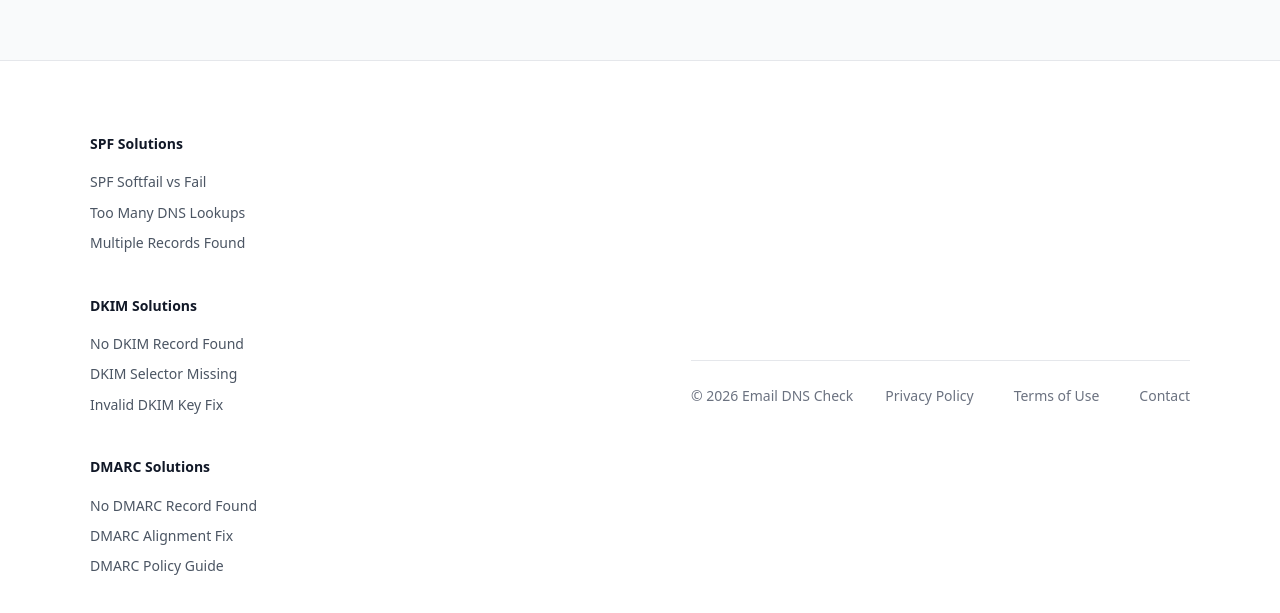
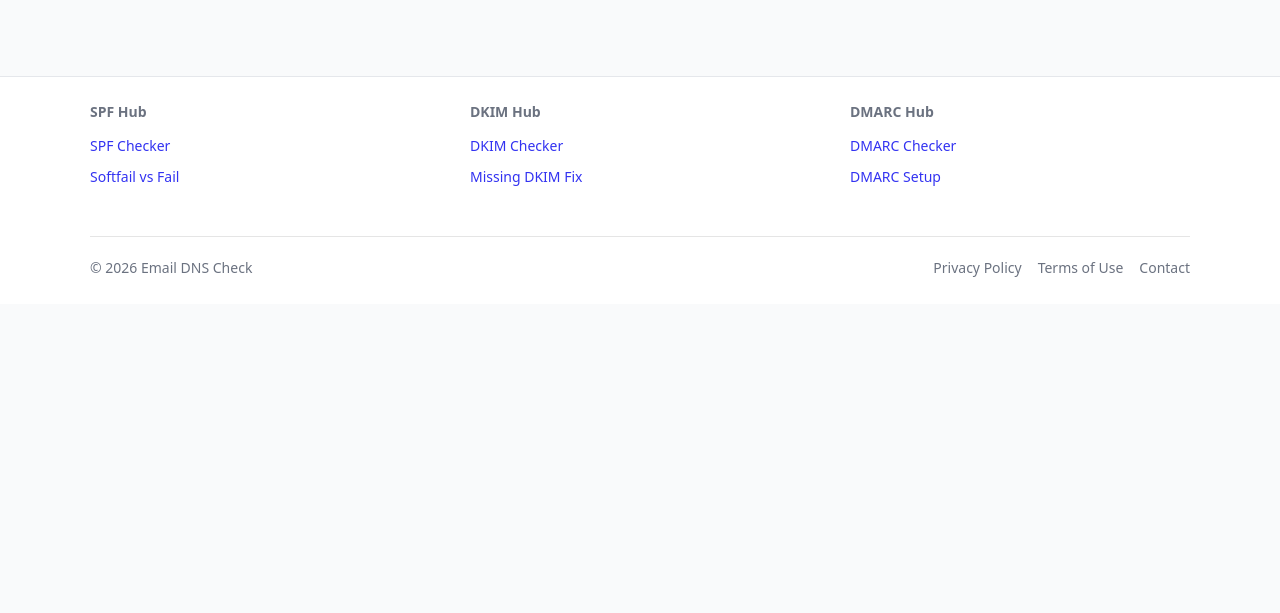
Before and after one commit to thetimecabinets/email-auth-checker, a Next.js app: page / in a window 1280 px wide. Shown: the part 709-1322 px from the top of the page. After the commit the page ends 1013 px from the top, so only its background shows below. Built offline with nearby package versions, Linux system fonts and the light colour scheme.

Commit message:
Initial Email DNS Check tool with SPF, DKIM, DMARC pages and layout

```diff
--- a/app/layout.tsx
+++ b/app/layout.tsx
@@ -16,7 +16,7 @@ export default function RootLayout({
   return (
     <html lang="en">
       <body>
-        {/* HEADER */}
+        {/* HEADER - Restored exactly to your original version */}
         <header className="site-header">
           <div className="container header-inner">
             <Logo />
@@ -29,50 +29,39 @@ export default function RootLayout({
           </div>
         </header>
 
-        {/* MAIN CONTENT AREA */}
-        <div className="container">{children}</div>
+        {/* MAIN */}
+        <div className="container" style={{ minHeight: '60vh' }}>{children}</div>
 
-        {/* ENHANCED FOOTER WITH INTERNAL LINKING */}
-        <footer className="site-footer" style={{ marginTop: '64px', borderTop: '1px solid #e5e7eb', paddingTop: '48px' }}>
-          <div className="container footer-inner">
+        {/* FOOTER - Your original structure + the 3 "Hub" columns for SEO */}
+        <footer className="site-footer">
+          <div className="container footer-inner" style={{ flexDirection: 'column', alignItems: 'flex-start' }}>
 
-            {/* DIRECTORY SECTION: This helps Google index your 28 pages */}
-            <div style={{
-              display: 'grid',
-              gridTemplateColumns: 'repeat(auto-fit, minmax(200px, 1fr))',
-              gap: '32px',
-              textAlign: 'left',
-              marginBottom: '48px'
-            }}>
+            {/* SEO Hallway Section: Clean & Organized */}
+            <div style={{ display: 'grid', gridTemplateColumns: 'repeat(auto-fit, minmax(150px, 1fr))', gap: '40px', width: '100%', marginBottom: '40px', textAlign: 'left' }}>
               <div>
-                <strong style={{ display: 'block', marginBottom: '16px', color: '#111827' }}>SPF Solutions</strong>
-                <Link href="/spf/spf-softfail-vs-fail" style={footerLinkStyle}>SPF Softfail vs Fail</Link>
-                <Link href="/spf/spf-permerror-too-many-dns-lookups" style={footerLinkStyle}>Too Many DNS Lookups</Link>
-                <Link href="/spf/multiple-spf-records-found" style={footerLinkStyle}>Multiple Records Found</Link>
+                <strong style={{ display: 'block', marginBottom: '12px' }}>SPF Hub</strong>
+                <Link href="/spf" style={hubLinkStyle}>SPF Checker</Link>
+                <Link href="/spf/spf-softfail-vs-fail" style={hubLinkStyle}>Softfail vs Fail</Link>
               </div>
-
               <div>
-                <strong style={{ display: 'block', marginBottom: '16px', color: '#111827' }}>DKIM Solutions</strong>
-                <Link href="/dkim/no-dkim-record-found" style={footerLinkStyle}>No DKIM Record Found</Link>
-                <Link href="/dkim/dkim-selector-not-found" style={footerLinkStyle}>DKIM Selector Missing</Link>
-                <Link href="/dkim/invalid-dkim-key" style={footerLinkStyle}>Invalid DKIM Key Fix</Link>
+                <strong style={{ display: 'block', marginBottom: '12px' }}>DKIM Hub</strong>
+                <Link href="/dkim" style={hubLinkStyle}>DKIM Checker</Link>
+                <Link href="/dkim/no-dkim-record-found" style={hubLinkStyle}>Missing DKIM Fix</Link>
               </div>
-
               <div>
-                <strong style={{ display: 'block', marginBottom: '16px', color: '#111827' }}>DMARC Solutions</strong>
-                <Link href="/dmarc/no-dmarc-record-found" style={footerLinkStyle}>No DMARC Record Found</Link>
-                <Link href="/dmarc/dmarc-alignment-failed" style={footerLinkStyle}>DMARC Alignment Fix</Link>
-                <Link href="/dmarc/dmarc-policy-none-vs-quarantine-vs-reject" style={footerLinkStyle}>DMARC Policy Guide</Link>
+                <strong style={{ display: 'block', marginBottom: '12px' }}>DMARC Hub</strong>
+                <Link href="/dmarc" style={hubLinkStyle}>DMARC Checker</Link>
+                <Link href="/dmarc/no-dmarc-record-found" style={hubLinkStyle}>DMARC Setup</Link>
               </div>
             </div>
 
-            {/* BOTTOM BAR */}
-            <div style={{ borderTop: '1px solid #e5e7eb', paddingTop: '24px', display: 'flex', justifyContent: 'space-between', flexWrap: 'wrap', gap: '16px' }}>
-              <p style={{ color: '#6b7280', fontSize: '14px' }}>© {new Date().getFullYear()} Email DNS Check</p>
-              <div className="footer-links" style={{ display: 'flex', gap: '24px' }}>
-                <Link href="/privacy" style={{ color: '#6b7280', fontSize: '14px' }}>Privacy Policy</Link>
-                <Link href="/terms" style={{ color: '#6b7280', fontSize: '14px' }}>Terms of Use</Link>
-                <Link href="/contact" style={{ color: '#6b7280', fontSize: '14px' }}>Contact</Link>
+            {/* Your Original Footer Bottom Bar */}
+            <div style={{ width: '100%', borderTop: '1px solid rgba(0,0,0,0.1)', paddingTop: '20px', display: 'flex', justifyContent: 'space-between', flexWrap: 'wrap' }}>
+              <p style={{ margin: 0 }}>© {new Date().getFullYear()} Email DNS Check</p>
+              <div className="footer-links">
+                <Link href="/privacy">Privacy Policy</Link>
+                <Link href="/terms">Terms of Use</Link>
+                <Link href="/contact">Contact</Link>
               </div>
             </div>
           </div>
@@ -82,11 +71,11 @@ export default function RootLayout({
   );
 }
 
-// Inline style for footer links to keep things simple for you
-const footerLinkStyle = {
+// Simple style object that won't break the server-side build
+const hubLinkStyle = {
   display: 'block',
   fontSize: '14px',
-  color: '#4b5563',
   marginBottom: '8px',
-  textDecoration: 'none'
+  textDecoration: 'none',
+  opacity: 0.8
 };
```
